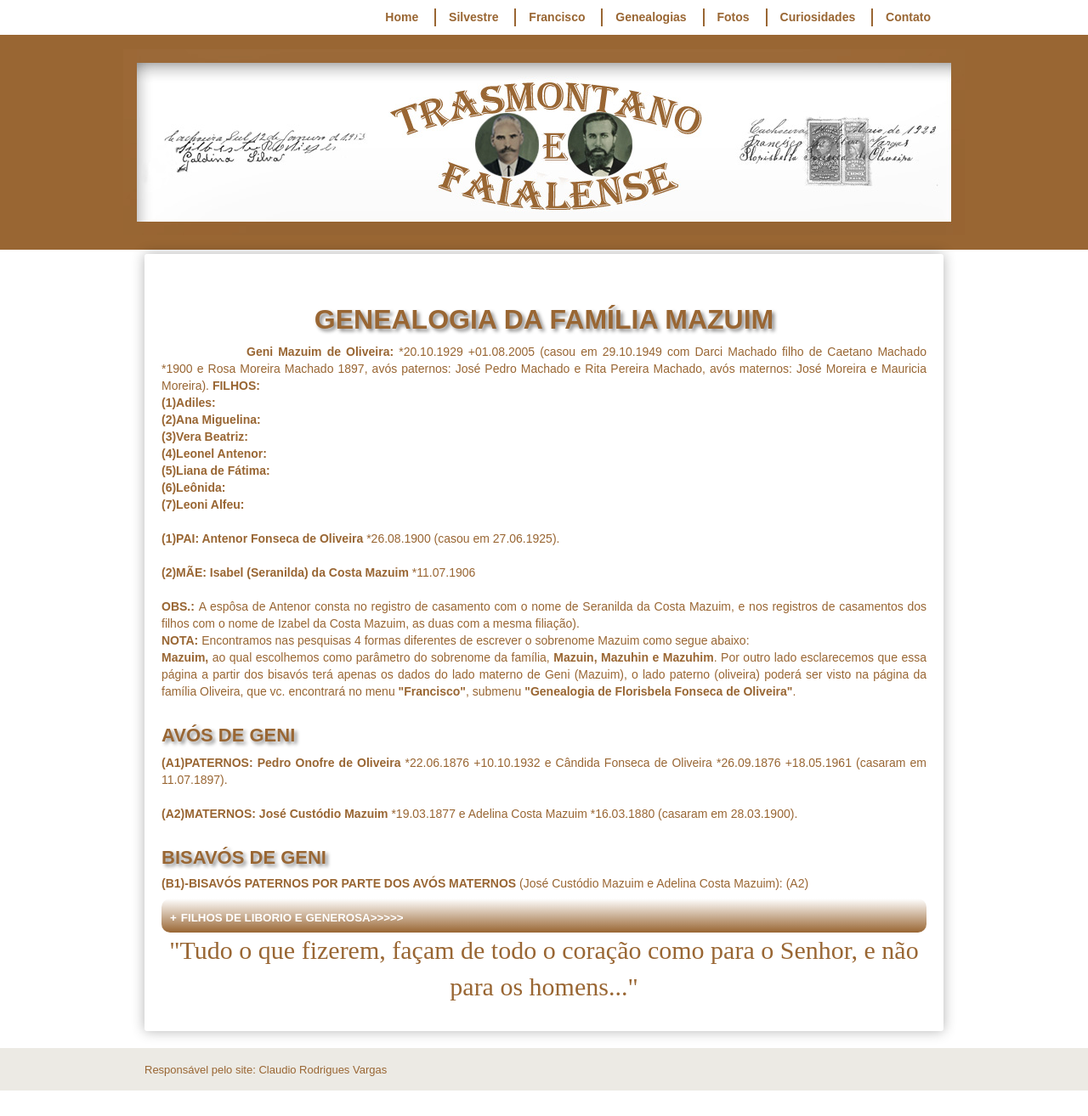
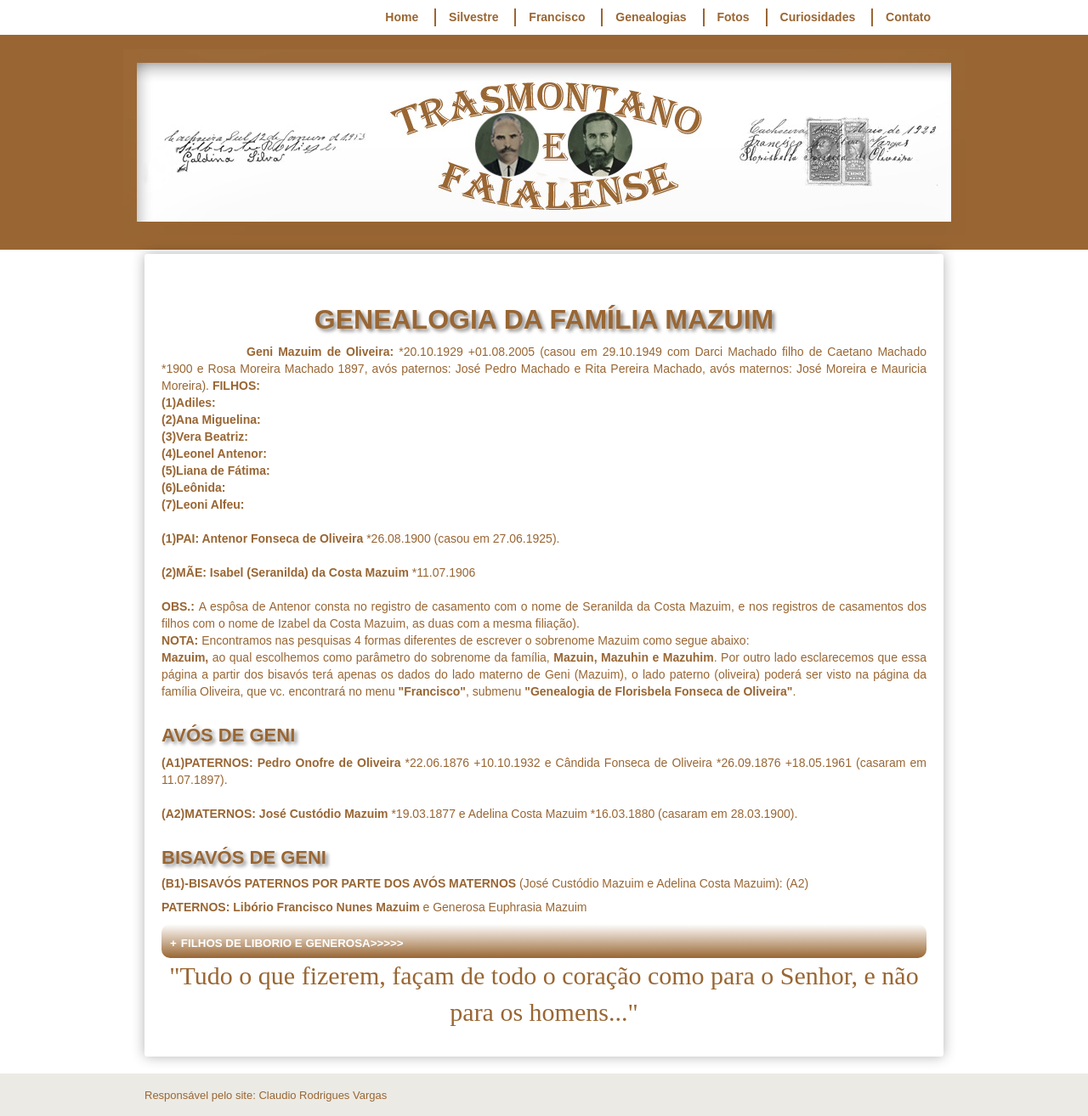
Before and after one commit to claudiovargas1955/claudiovargas1955.github.io, a Jekyll site: the page built from _pages/familia-mazuim.html, in a window 1280 px wide. Shown: the whole page at 85% size. Built offline with Jekyll 4.4.1, drawn with Linux system fonts in a browser that asks for light colours; some web fonts are replaced; before the commit the page ends 1284 px from its top, so only the background shows below that; some of the changed lines change nothing that is shown.

Commit message:
Update familia-mazuim.html

```diff
--- a/_pages/familia-mazuim.html
+++ b/_pages/familia-mazuim.html
@@ -125,8 +125,8 @@ família Oliveira, que vc. encontrará no menu <b>"Francisco"</b>, submenu <b>"G
 <h4>BISAVÓS DE GENI</h4>
 
 <p><b><h5>(B1)-BISAVÓS PATERNOS POR PARTE DOS AVÓS MATERNOS</b> (José Custódio Mazuim e Adelina Costa Mazuim): (A2)</h5>
-<details><summary><b>FILHOS DE LIBORIO E GENEROSA>>>>></b></summary><br>
 <p><b>PATERNOS: Libório Francisco Nunes Mazuim </b>e Generosa Euphrasia Mazuim <br>
+ <details><summary><b>FILHOS DE LIBORIO E GENEROSA>>>>></b></summary><br>
    <b>(1.1.1)José Custódio Mazuim: </b>*19.03.1877 (casou com Adelina Costa Mazuim. São os avós de Geni).<br>
    <b>(1.1.2)Antonio Mazuim: </b>*1872 +28.04.1947<br>
    <b>(1.1.3)Maria Esterlita Mazuim: </b>*1888<br>
```
